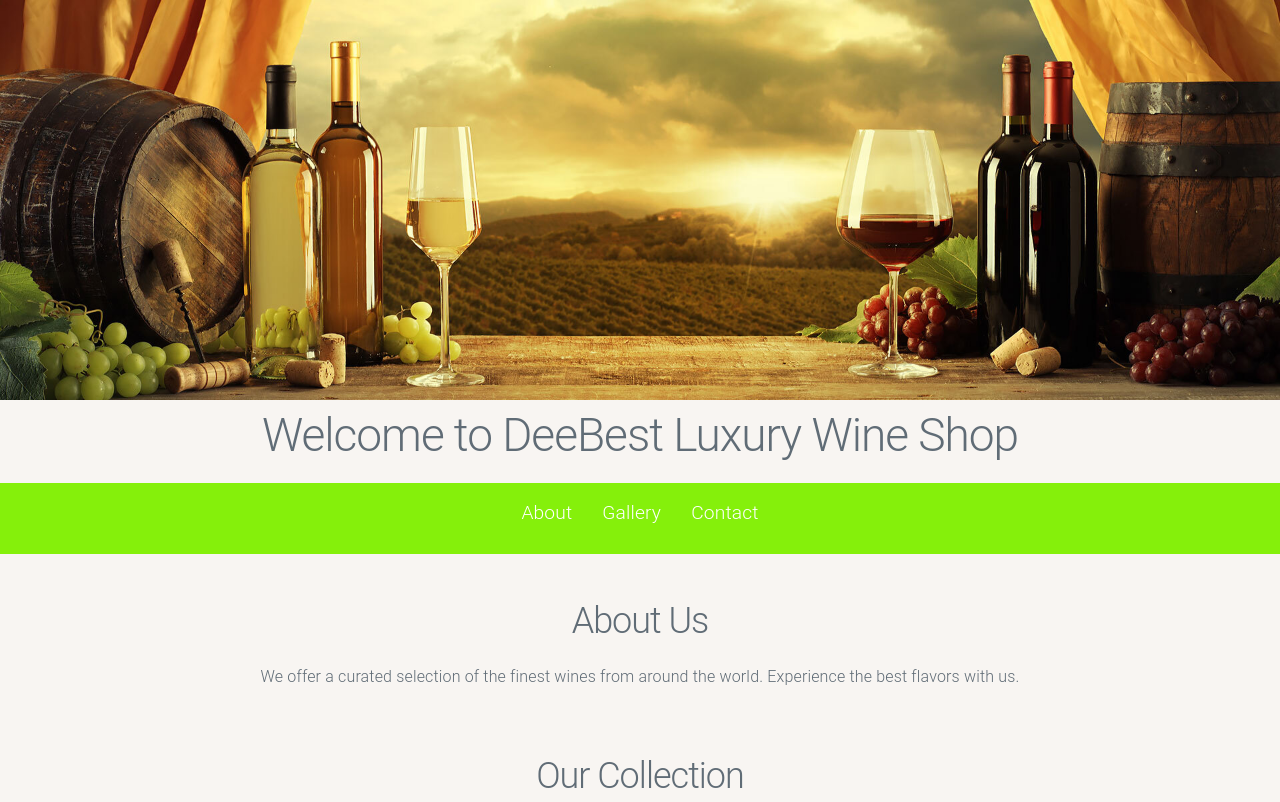
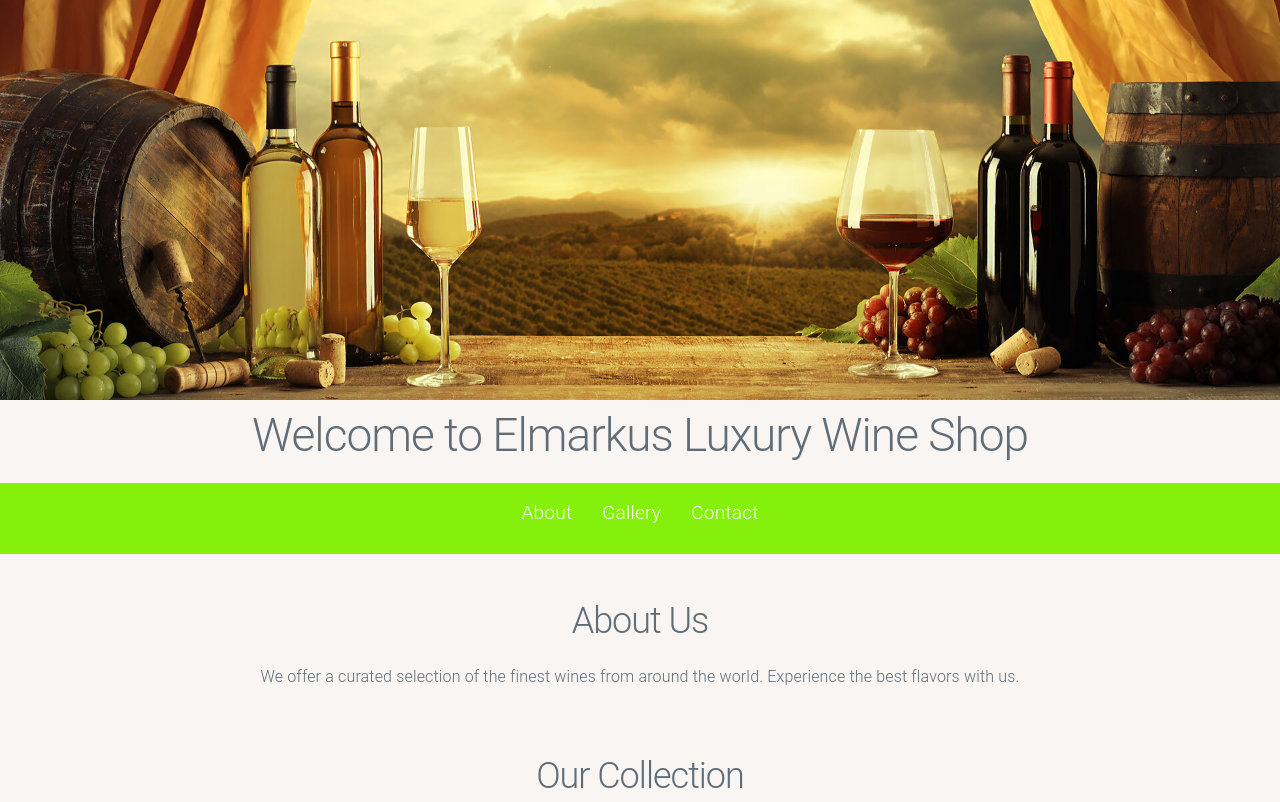
Before and after one commit to markfosu/ec2-deploy-devops-2025, a plain HTML site: page index.html in a window 1280 px wide. Shown: the top 802 px of the page. Drawn offline with nearby package versions, Linux system fonts and the light colour scheme.

Commit message:
third EC2 deploy

```diff
--- a/index.html
+++ b/index.html
@@ -3,7 +3,7 @@
 <head>
     <meta charset="UTF-8">
     <meta name="viewport" content="width=device-width, initial-scale=1.0">
-    <title>DeeBest Luxury Wine Shop</title>
+    <title>Elmarkus Luxury Wine Shop</title>
     <link rel="stylesheet" href="./css/style.css">
     <link rel="stylesheet" href="https://cdnjs.cloudflare.com/ajax/libs/milligram/1.4.1/milligram.css">
     <script defer src="./js/script.js"></script>
@@ -11,7 +11,7 @@
 <body>
     <header>
         <img src="images/banner.jpg" alt="Wine Shop Banner">
-        <h1>Welcome to DeeBest Luxury Wine Shop</h1>
+        <h1>Welcome to Elmarkus Luxury Wine Shop</h1>
     </header>
     <nav>
         <ul>
```
